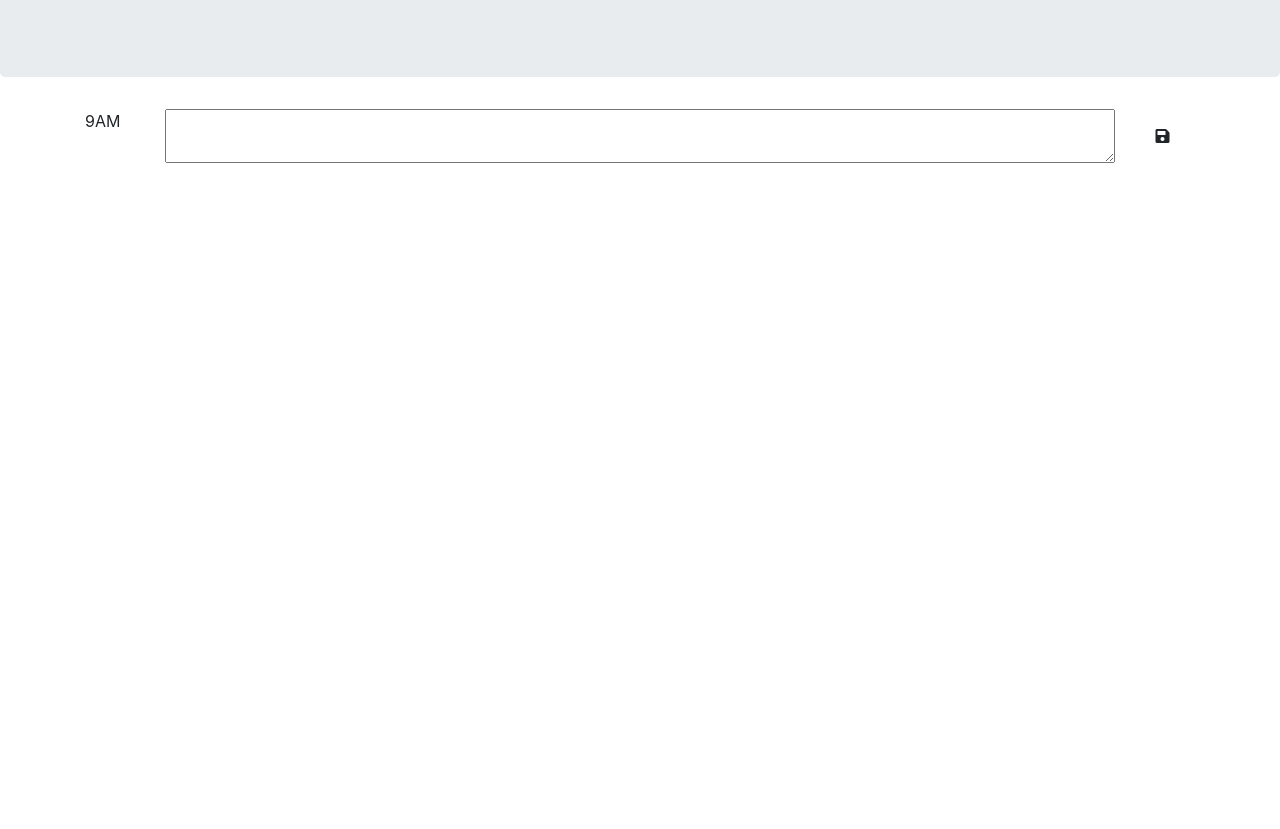
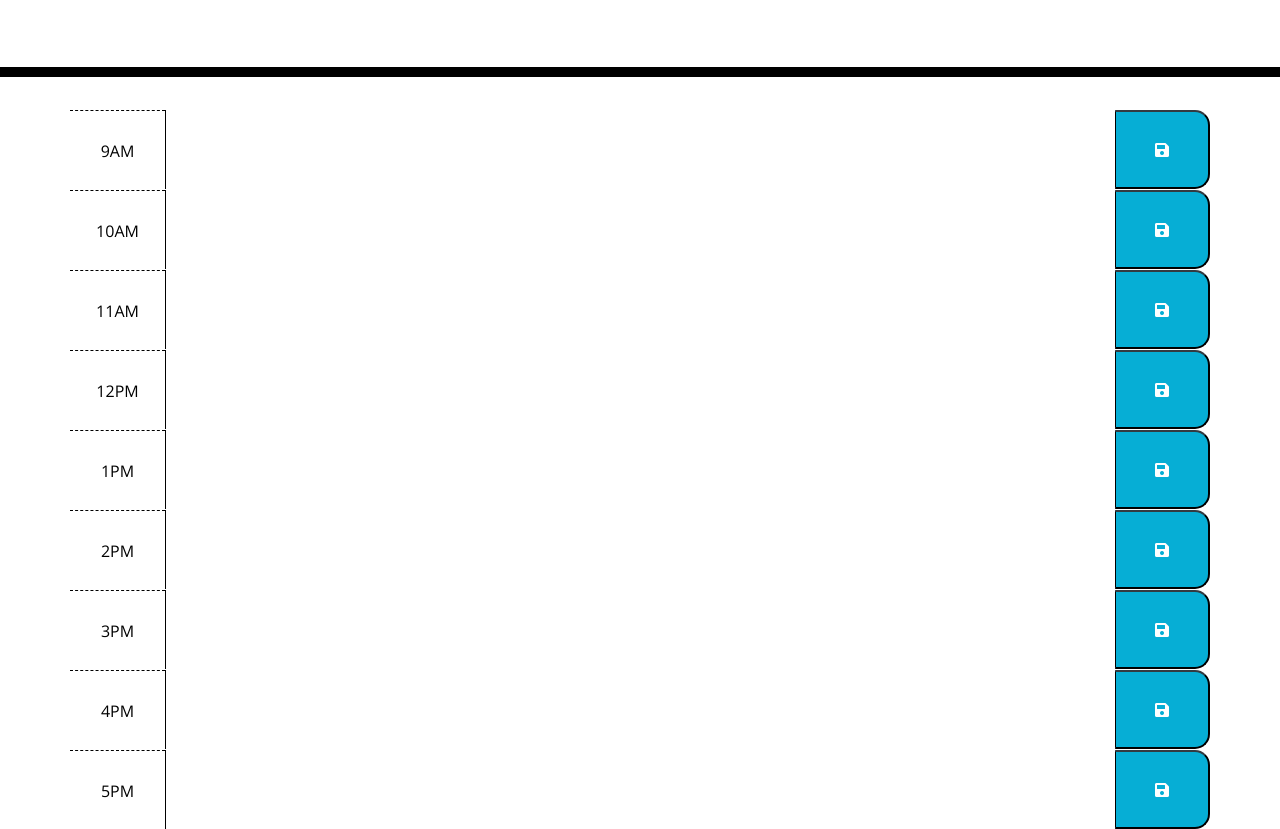
Before and after one commit to mavisyupyup1/work-day-scheduler, a plain HTML site: page index.html in a window 1280 px wide. Shown: the part 191-1020 px from the top of the page. Before the commit the page ends 800 px from the top, so only its background shows below. Drawn offline with nearby package versions, Linux system fonts and the light colour scheme; files that its build step writes are made by us from their sources.

Commit message:
initial commit

```diff
--- a/assets/css/style.css
+++ b/assets/css/style.css
@@ -0,0 +1,71 @@
+body {
+    font-family: 'Open Sans', sans-serif;
+    font-size: 16px;
+    line-height: 1;
+  }
+
+  textarea{
+    background: transparent;
+    border: none;
+    resize: none;
+    color: #000000;
+    border-left: 1px solid black;
+    padding: 10px;
+  }
+
+  .jumbotron {
+    text-align: center;
+    background-color: transparent;
+    color: black;
+    border-radius: 0;
+    border-bottom: 10px solid black;
+  }
+
+  .description{
+    white-space: pre-wrap;
+  }
+
+  .time-block{
+    text-align: center;
+    border-radius: 15px;
+  }
+
+  .row {
+    white-space: pre-wrap;
+    height: 80px;
+    border-top: 1px solid white;;
+  }
+
+  .hour {
+    background-color: #ffffff;
+    color: #000000;
+    border-top: 1px dashed #000000;
+  }
+
+  .past {
+    background-color: #d3d3d3;
+    color: white;
+  }
+
+  .present {
+    background-color: #ff6961;
+    color: white;
+  }
+
+  .future {
+    background-color: #77dd77;
+    color: white;
+  }
+
+  .save-btn {
+    border-left: 1px solid black;
+    border-top-right-radius: 15px;
+    border-bottom-right-radius: 15px;
+    background-color: #06AED5;
+    color: white;
+  }
+
+  .save-btn i:hover {
+    font-size: 20px;
+    transition: all .3s ease-in-out;
+  }
--- a/index.html
+++ b/index.html
@@ -1,3 +1,15 @@
+<!DOCTYPE html>
+<html lang="en">
+<head>
+    <meta charset="UTF-8">
+    <meta http-equiv="X-UA-Compatible" content="IE=edge">
+    <meta name="viewport" content="width=device-width, initial-scale=1.0">
+    <title>Document</title>
+</head>
+<body>
+
+</body>
+</html>
 <!DOCTYPE html>
 <html lang="en">
   <head>
@@ -18,9 +30,10 @@
       href="https://fonts.googleapis.com/css?family=Open+Sans&display=swap"
       rel="stylesheet"
     />
-    <link rel="stylesheet" href="style.css" />
+    <link rel="stylesheet" href="./assets/css/style.css" />
     <title>Work Day Scheduler</title>
   </head>
+
 
   <body>
     <header class="jumbotron">
@@ -29,7 +42,7 @@
       <p id="currentDay" class="lead"></p>
     </header>
     <div class="container">
-      <!-- Timeblocks go here -->
+      <!-- Time blocks go here -->
       <!--repeat these blocks to get a full day-->
       <div id="hour-9" class="row time-block">
         <div class="col-md-1 hour">
@@ -37,12 +50,76 @@
         </div>
         <textarea class="col-md-10 description">
         </textarea>
-        <button class="btn saveBtn col-md-1"><i class="fas fa-save"></i></button>
+        <button class="btn-dark  save-btn col-md-1"><i class="fas fa-save"></i></button>
+      </div>
+      <div id="hour-10" class="row time-block">
+        <div class="col-md-1 hour">
+          10AM
+        </div>
+        <textarea class="col-md-10 description">
+        </textarea>
+        <button class="btn-dark  save-btn col-md-1"><i class="fas fa-save"></i></button>
+      </div>
+      <div id="hour-11" class="row time-block">
+        <div class="col-md-1 hour">
+          11AM
+        </div>
+        <textarea class="col-md-10 description">
+        </textarea>
+        <button class="btn-dark  save-btn col-md-1"><i class="fas fa-save"></i></button>
+      </div>
+      <div id="hour-12" class="row time-block">
+        <div class="col-md-1 hour">
+          12PM
+        </div>
+        <textarea class="col-md-10 description">
+        </textarea>
+        <button class="btn-dark  save-btn col-md-1"><i class="fas fa-save"></i></button>
+      </div>
+      <div id="hour-13" class="row time-block">
+        <div class="col-md-1 hour">
+          1PM
+        </div>
+        <textarea class="col-md-10 description">
+        </textarea>
+        <button class="btn-dark  save-btn col-md-1"><i class="fas fa-save"></i></button>
+      </div>
+      <div id="hour-14" class="row time-block">
+        <div class="col-md-1 hour">
+          2PM
+        </div>
+        <textarea class="col-md-10 description">
+        </textarea>
+        <button class="btn-dark  save-btn col-md-1"><i class="fas fa-save"></i></button>
+      </div>
+      <div id="hour-15" class="row time-block">
+        <div class="col-md-1 hour">
+          3PM
+        </div>
+        <textarea class="col-md-10 description">
+        </textarea>
+        <button class="btn-dark  save-btn col-md-1"><i class="fas fa-save"></i></button>
+      </div>
+      <div id="hour-16" class="row time-block">
+        <div class="col-md-1 hour">
+          4PM
+        </div>
+        <textarea class="col-md-10 description">
+        </textarea>
+        <button class="btn-dark  save-btn col-md-1"><i class="fas fa-save"></i></button>
+      </div>
+      <div id="hour-17" class="row time-block">
+        <div class="col-md-1 hour">
+          5PM
+        </div>
+        <textarea class="col-md-10 description">
+        </textarea>
+        <button class="btn-dark save-btn col-md-1"><i class="fas fa-save"></i></button>
       </div>
     </div>
 
     <script src="https://code.jquery.com/jquery-3.4.1.min.js"></script>
     <script src="https://cdnjs.cloudflare.com/ajax/libs/moment.js/2.24.0/moment.min.js"></script>
-<script src="./assets/js/app.js"></script>
+    <script src="./assets/js/app.js"></script>
 </body>
 </html>
```
Also changed, not shown: 1 other file.
